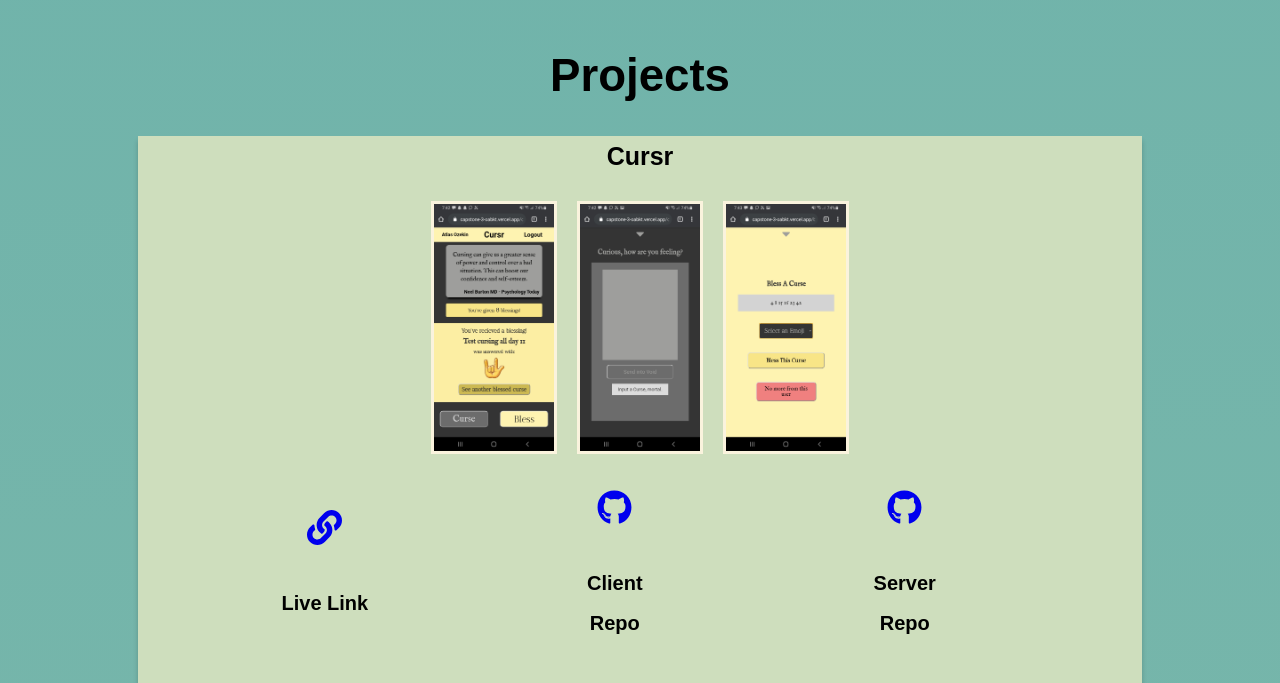
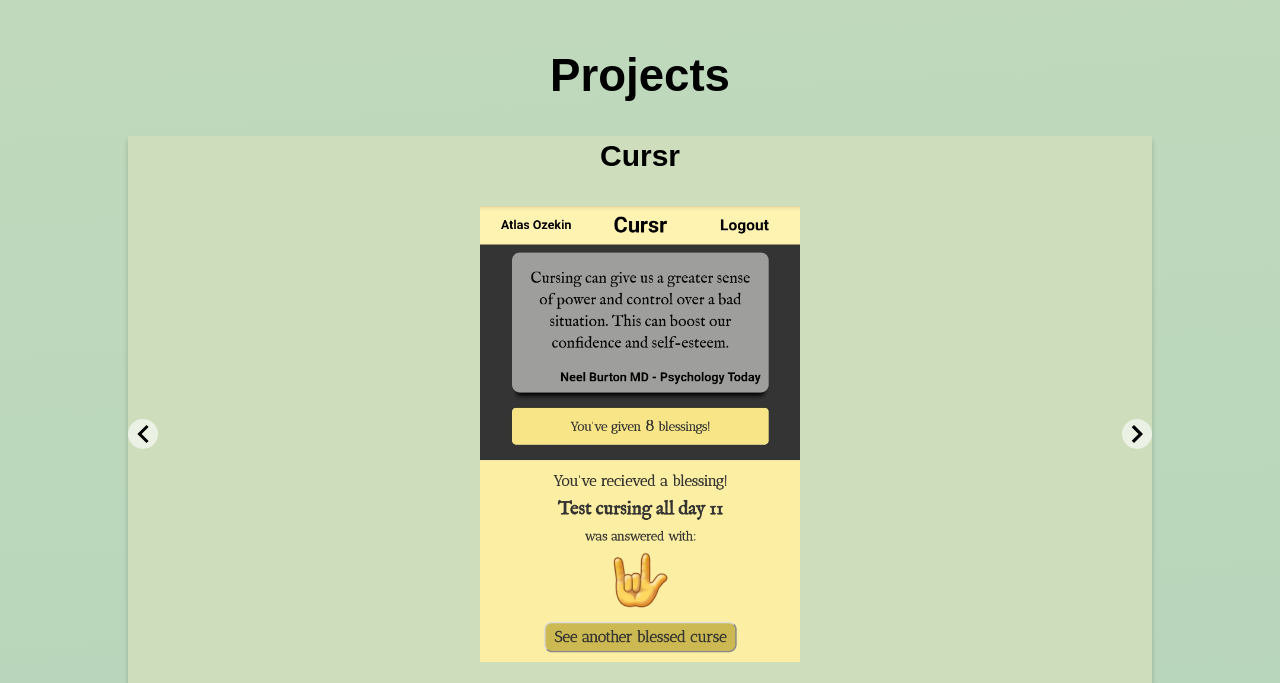
Before and after one commit to orkunozekin/Portfolio-Orkun-Ozekin, a React app: page / in a window 1280 px wide. Shown: the part 1480-2163 px from the top of the page. Built offline with nearby package versions, Linux system fonts and the light colour scheme; a web font is replaced by a local one.

Commit message:
added slideshow

```diff
--- a/package.json
+++ b/package.json
@@ -11,6 +11,7 @@
     "react-icons": "^3.11.0",
     "react-router-dom": "^5.2.0",
     "react-scripts": "3.4.1",
+    "react-slideshow-image": "^3.2.0",
     "react-spring": "^8.0.27"
   },
   "scripts": {
--- a/src/components/Hero/Hero.css
+++ b/src/components/Hero/Hero.css
@@ -1,10 +1,10 @@
-h1{
+.hero-h1{
     font-size: 2.5em;
     text-align: center;
     font-family: 'Monda', sans-serif;
 }
 
-h2{
+.hero-h2{
     font-size: 1.9em;
     font-family: 'Monda', sans-serif;
 }
@@ -19,3 +19,26 @@ h2{
     line-height: 1.6;
     height: 100vh;
 }
+
+@media screen and (min-width: 768px) {
+    .hero {
+        background-image: url('../../screenshots//hero-background.jpg');
+        background-repeat: no-repeat;
+        background-position: center;
+        background-size: cover
+    }
+
+    .hero-h1{
+        color: #f5f1da;
+        text-shadow: 2px 2px #43658b;
+    }
+
+    .hero-h2{
+        color: #f5f1da;
+        text-shadow: 3px 3px #43658b;
+    }
+
+    main {
+        padding: 0;
+    }
+}
--- a/src/components/Hero/Hero.js
+++ b/src/components/Hero/Hero.js
@@ -4,8 +4,8 @@ import './Hero.css';
 const Hero = () => {
     return (
         <section className="hero">
-            <h1>ORKUN OZEKIN</h1>
-            <h2>WELCOME<br/>TO<br/>MY<br/>WORLD</h2>
+            <h1 className="hero-h1">ORKUN OZEKIN</h1>
+            <h2 className="hero-h2">WELCOME<br/>TO<br/>MY<br/>WORLD</h2>
         </section>
     )
 }
--- a/src/components/Projects/Projects.css
+++ b/src/components/Projects/Projects.css
@@ -1,10 +1,17 @@
-h3 {
-    font-size: 25px;
-}
 
-h4 {
-    font-size: 20px
-}
+
+
+  .each-slide > div {
+
+    display: flex;
+    align-items: center;
+    justify-content: center;
+    background-size: 100vw;
+    width: 100vw;
+    height: 71vh;
+  }
+
+
 
 img {
     object-fit: contain;
@@ -65,4 +72,29 @@ img:hover {
     .tech-used i {
         font-size: 35px;
     }
+
+    .each-slide > div {
+    position: static ;
+    display: flex;
+    align-items: center;
+    justify-content: center;
+    background-size: 30vw;
+    height: 51vh;
+    width: 30vw;
+    margin: 0 auto;
+  }
 }
+
+@media screen and (min-width: 1024px) {
+
+    .each-slide > div {
+        position: static ;
+        display: flex;
+        align-items: center;
+        justify-content: center;
+        background-size: 25vw;
+        height: 57vh;
+        width: 25vw;
+        margin: 0 auto;
+      }
+}
--- a/src/components/Projects/Projects.js
+++ b/src/components/Projects/Projects.js
@@ -1,10 +1,12 @@
 import React from 'react';
 import store from '../../store';
 import './Projects.css';
+import { Slide } from 'react-slideshow-image';
+import 'react-slideshow-image/dist/styles.css'
 
 const Projects = () => {
-//store the projects in an object of arrays with each array being each project. Each project has fields "name", "description", "images(an array of objects with fields imgTitle and img itself)"
-//Then import them in this module and map over them to display them on UI to avoid repeating code.
+    //store the projects in an object of arrays with each array being each project. Each project has fields "name", "description", "images(an array of objects with fields imgTitle and img itself)"
+    //Then import them in this module and map over them to display them on UI to avoid repeating code.
 
     return (
         <section id="projects">
@@ -12,9 +14,18 @@ const Projects = () => {
             {store.map(project => { //grab each project
                 return <div className="each-project" key={project.name}>
                     <h3 className="project-title">{project.name}</h3>
-                    {project.images.map(eachImg => { //grab each image
+                    <Slide easing="ease">
+                        {project.images.map(eachSlide => {
+                            return <div key={eachSlide.imgTitle} className="each-slide">
+                             <div style={{ 'backgroundImage': `url(${eachSlide.img})` }}>
+                             </div>
+                         </div>
+                        })}
+
+                    </Slide>
+                    {/* {project.images.map(eachImg => { //grab each image
                         return <img key={eachImg.imgTitle} src={eachImg.img} alt={eachImg.imgTitle}></img>
-                    })}
+                    })} */}
                     <ul className="links">{project.links.map(link => {
                         return <li className="link" key={link.name}>
                             <i>{link.link}</i>
--- a/src/index.css
+++ b/src/index.css
@@ -3,7 +3,7 @@ body {
   font-family: 'Monda', sans-serif;
   -webkit-font-smoothing: antialiased;
   -moz-osx-font-smoothing: grayscale;
-  background: linear-gradient(176deg, #68b0ab 0%, #8fc0a9 90%);
+  background: linear-gradient(176deg, #cedebd 0%, #86c4ba 90%);
   font-size: 16px;
 }
 
@@ -17,9 +17,36 @@ p {
 
 }
 
+h1{
+  font-size: 2.5em;
+  text-align: center;
+  font-family: 'Monda', sans-serif;
+}
+
+h2{
+  font-size: 1.9em;
+  font-family: 'Monda', sans-serif;
+}
+
+h3 {
+  font-size: 25px;
+}
+
+h4 {
+  font-size: 20px
+}
+
 @media screen and (min-width: 768px) {
   body {
     font-size: 20px;
+  }
+
+  h3 {
+    font-size: 30px;
+  }
+
+  h4 {
+    font-size: 25px
   }
 }
 
@@ -27,4 +54,6 @@ p {
   body {
     font-size: 24px;
   }
+
+
 }
--- a/src/store.js
+++ b/src/store.js
@@ -9,9 +9,9 @@ import WCLanding from '../src/screenshots/wc-landing-page.png';
 import WCQuestion from '../src/screenshots/wc-question-page.png';
 import WCResults from '../src/screenshots/wc-results-page.png';
 //Cursr
-import CSBless from '../src/screenshots/cs-bless-page.jpg';
-import CSCurse from '../src/screenshots/cs-curse-page.jpg';
-import CSDashboard from '../src/screenshots/cs-dashboard.jpg';
+import CSBless from '../src/screenshots/cs-bless-page.png';
+import CSCurse from '../src/screenshots/cs-curse-page.png';
+import CSDashboard from '../src/screenshots/cs-dashboard.png';
 //Spaced Repetition
 import SRDashboard from '../src/screenshots/sr-dashboard.png';
 import SRTranslate from '../src/screenshots/sr-translate.png';
```
Also changed, not shown: src/components/SlideShow/SlideShow.js (added, +34 -0 lines), src/screenshots/cs-bless-page.jpg (deleted), src/screenshots/cs-bless-page.png (added), src/screenshots/cs-curse-page.jpg (deleted), src/screenshots/cs-curse-page.png (added), src/screenshots/cs-dashboard.jpg (deleted), src/screenshots/cs-dashboard.png (added), src/screenshots/hero-background.jpg (added), 1 other file.
